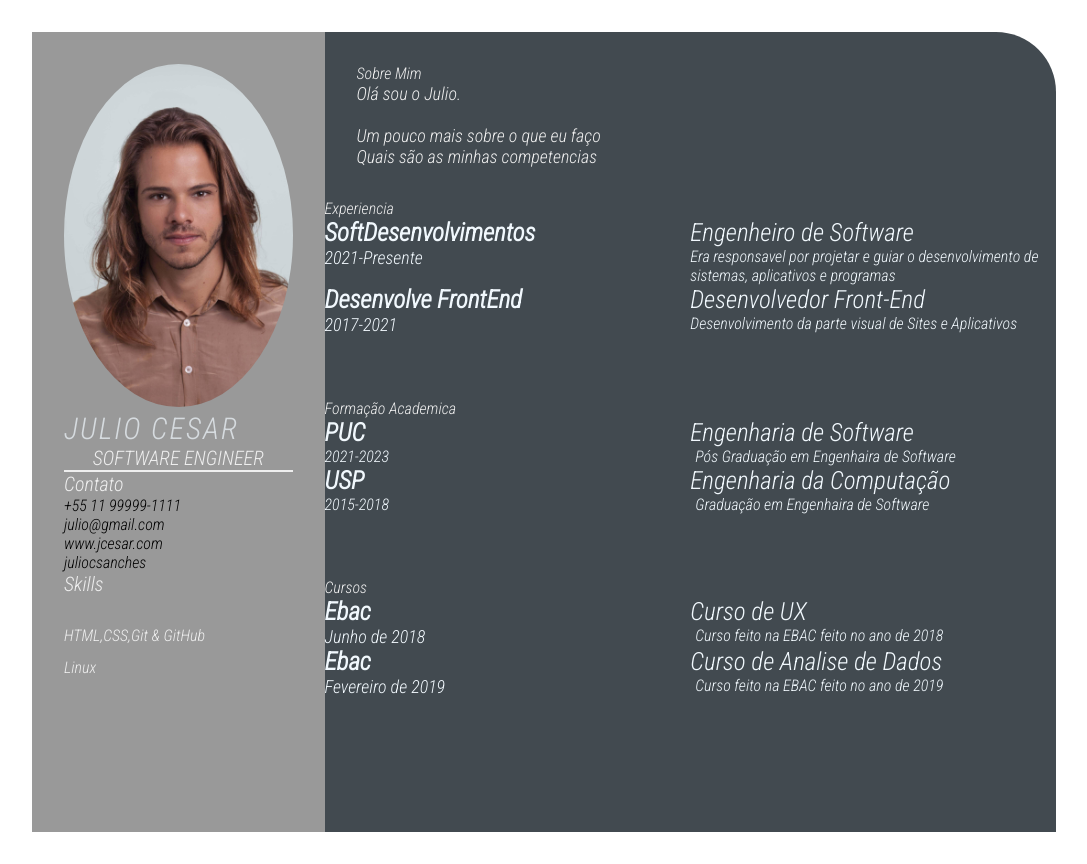
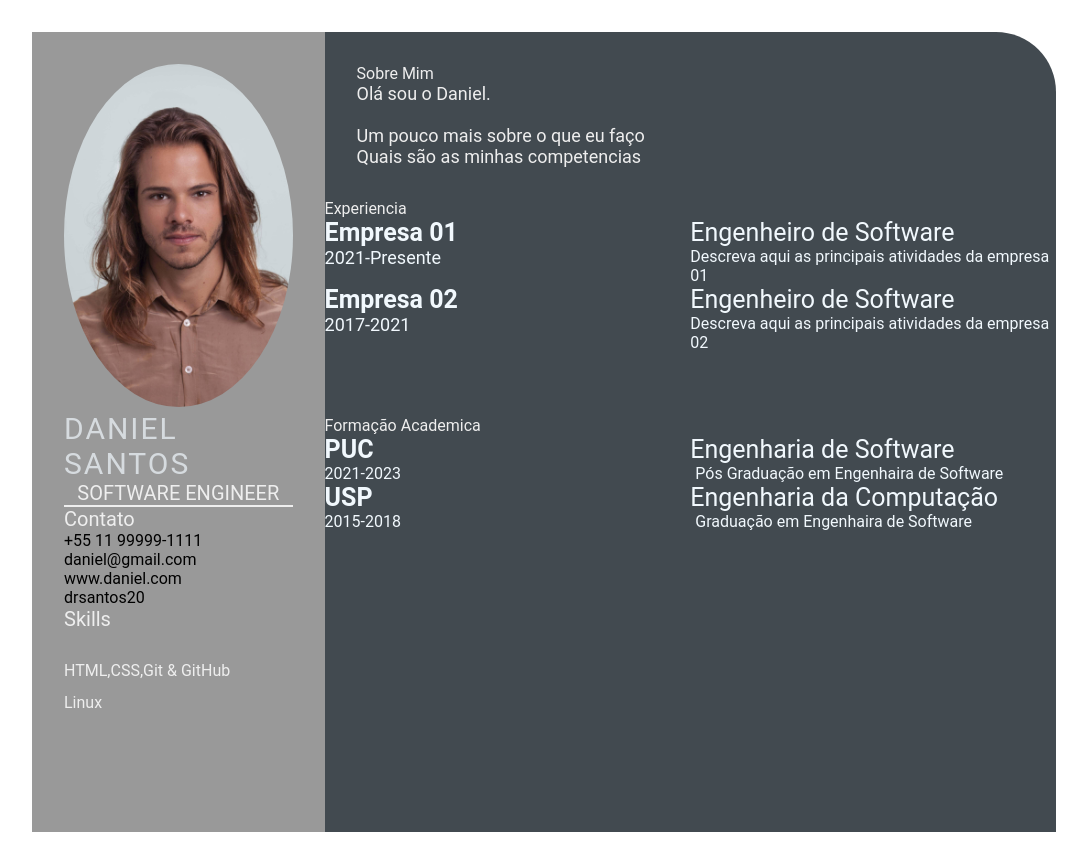
Before and after one commit to juliocsanches/devweekgit.github.io, a plain HTML site: page index.html in a window 1280 px wide. Shown: the whole page, without its empty margins (96-1183 px from the left). Drawn offline with Linux system fonts and the light colour scheme.

Commit message:
Revert "feature: add index.html style.css"

```diff
--- a/index.html
+++ b/index.html
@@ -5,11 +5,8 @@
     <meta charset="UTF-8">
     <meta http-equiv="X-UA-Compatible" content="IE=edge">
     <meta name="viewport" content="width=device-width, initial-scale=1.0">
-    <title>Julio Cesar</title>
+    <title>Daniel Santos CV</title>
     <link rel="stylesheet" href="style.css">
-    <link rel="preconnect" href="https://fonts.googleapis.com">
-<link rel="preconnect" href="https://fonts.gstatic.com" crossorigin>
-<link href="https://fonts.googleapis.com/css2?family=Roboto+Condensed:ital,wght@1,300&display=swap" rel="stylesheet">
 </head>
 
 <body>
@@ -18,16 +15,16 @@
             <section class="left-section-contents">
                 <div class="profile">
                     <img class="profile-image" src="img/profile-img.jpg" alt="Profile image">
-                    <p class="name">Julio Cesar</p>
+                    <p class="name">Daniel Santos</p>
                     <p class="profession">Software Engineer</p>
                 </div>
                 <div class="contact info">
                     <p class="left-title">Contato</p>
                     <ul>
                         <li><i class="fa fa-phone"></i>+55 11 99999-1111</li>
-                        <li><i class="fa fa-envelope"></i>julio@gmail.com</li>
-                        <li><i class="fa fa-globe"></i>www.jcesar.com</li>
-                        <li><i class="fa fa-github"></i>juliocsanches</li>
+                        <li><i class="fa fa-envelope"></i>daniel@gmail.com</li>
+                        <li><i class="fa fa-globe"></i>www.daniel.com</li>
+                        <li><i class="fa fa-github"></i>drsantos20</li>
                     </ul>
                 </div>
                 <div class="skills">
@@ -48,7 +45,7 @@
                 <section class="about gab">
                     <div class="right-title">Sobre Mim</div>
                     <p class="about-me-contents">
-                        Olá sou o Julio.<br>
+                        Olá sou o Daniel.<br>
                         <br>Um pouco mais sobre o que eu faço
                         <br>Quais são as minhas competencias
                     </p>
@@ -58,23 +55,23 @@
                 <div class="right-title">Experiencia</div>
                 <div class="experience-contents">
                     <div class="exp-left">
-                        <p class="exp-company-name">SoftDesenvolvimentos</p>
+                        <p class="exp-company-name">Empresa 01</p>
                         <p class="exp-time-period">2021-Presente</p>
                     </div>
                     <div class="exp-right">
                         <p class="exp-position">Engenheiro de Software</p>
                         <p class="exp-description">
-                            Era responsavel por projetar e guiar o desenvolvimento de sistemas, aplicativos e programas
+                            Descreva aqui as principais atividades da empresa 01
                         </p>
                     </div>
                     <div class="exp-left">
-                        <p class="exp-company-name">Desenvolve FrontEnd</p>
+                        <p class="exp-company-name">Empresa 02</p>
                         <p class="exp-time-period">2017-2021</p>
                     </div>
                     <div class="exp-right">
-                        <p class="exp-position">Desenvolvedor Front-End</p>
+                        <p class="exp-position">Engenheiro de Software</p>
                         <p class="exp-description">
-                            Desenvolvimento da parte visual de Sites e Aplicativos
+                            Descreva aqui as principais atividades da empresa 02
                         </p>
                     </div>
                 </div>
@@ -104,31 +101,6 @@
                     </div>
                 </div>
             </section>
-            <section class="awards gap">
-                <div class="right-title">Cursos</div>
-                <div class="awards-contents">
-                    <div class="awards-left">
-                        <p class="awards-company-name">Ebac</p>
-                        <p class="awards-time-period">Junho de 2018</p>
-                    </div>
-                    <div class="awards-right">
-                        <p class="awards-name">Curso de UX</p>
-                        <p class="awards-desc">
-                            Curso feito na EBAC feito no ano de 2018
-                        </p>
-                    </div>
-                    <div class="awards-left">
-                        <p class="awards-company-name">Ebac</p>
-                        <p class="awards-time-period">Fevereiro de 2019</p>
-                    </div>
-                    <div class="awards-right">
-                        <p class="awards-name">Curso de Analise de Dados</p>
-                        <p class="awards-desc">
-                            Curso feito na EBAC feito no ano de 2019
-                        </p>
-                    </div>
-                </div>
-            </section>
         </section>
     </main>
 </body>
--- a/style.css
+++ b/style.css
@@ -3,7 +3,7 @@
     padding: 0;
     box-sizing: border-box;
     list-style: none;
-    font-family: 'Roboto Condensed', sans-serif;
+    font-family: 'Roboto', sans-serif;
 }
 
 .resume-contents {
```
